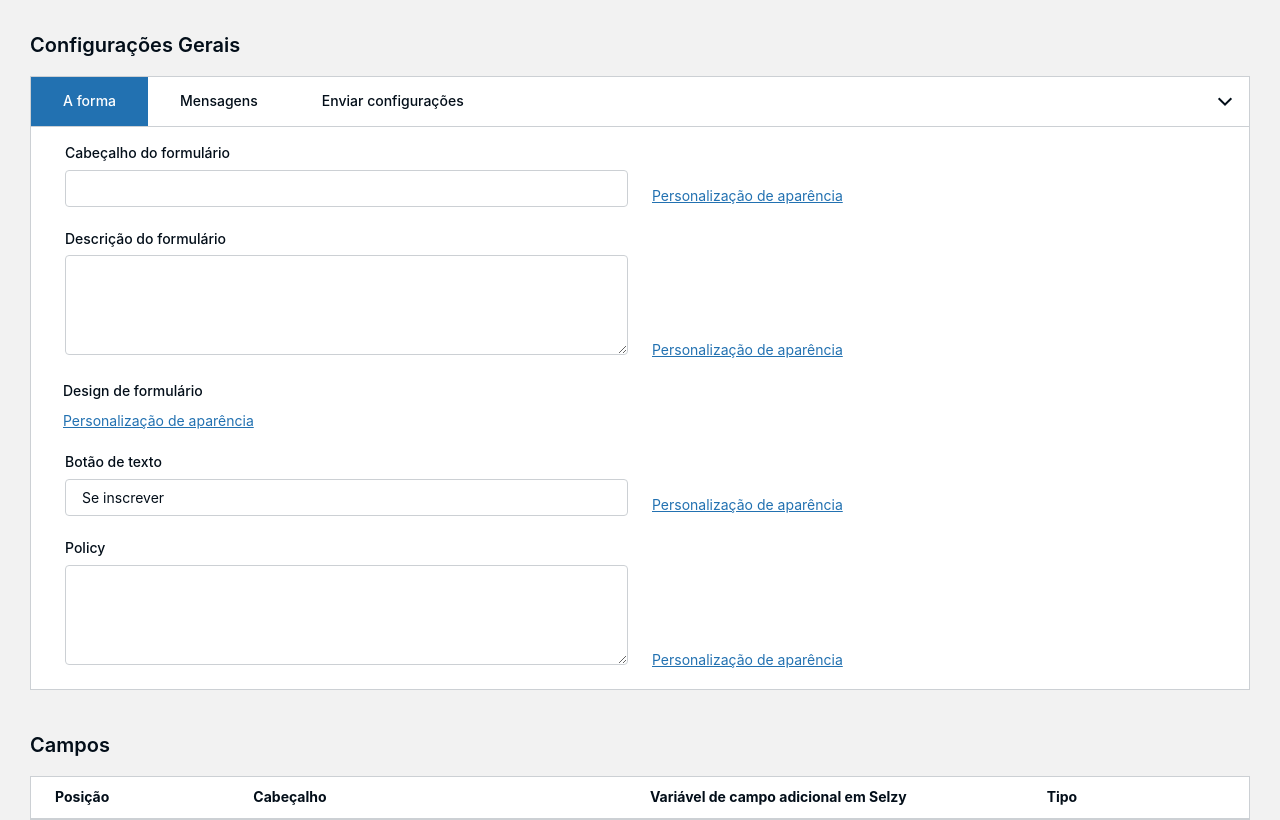
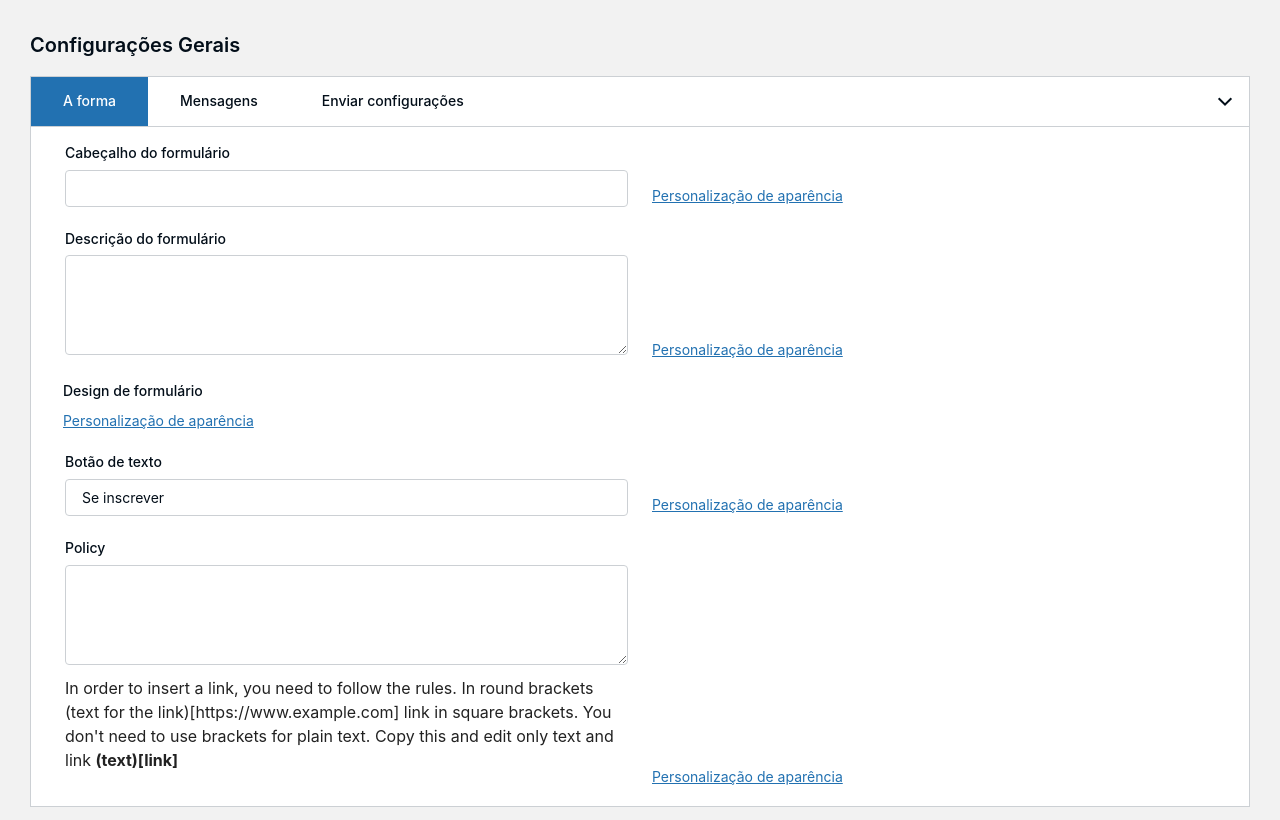
Before and after one commit to selzy-dev/selzy-wordpress-subscription, a Vue app in the folder builder/: page / in a window 1280 px wide. Shown: the top 820 px of the page. Built offline with nearby package versions, Linux system fonts and the light colour scheme.

Commit message:
link in policy

```diff
--- a/builder/src/components/common-settings-form.vue
+++ b/builder/src/components/common-settings-form.vue
@@ -109,6 +109,13 @@
             :type="'textarea'"
             @updateValue="updatePolicy"
           ></Field>
+              <p style="padding-top: 5px;">
+                In order to insert a link, you need to follow the rules. In round brackets
+                (text for the link)[https://www.example.com] link in square brackets.
+                You don't need to use brackets for plain text.
+                Copy this and edit only text and link
+                <b> (text)[link] </b>
+             </p>
         </v-col>
         <v-col cols="12" md="6">
           <v-row>
```
Also changed, not shown: 1 other file (tests, documents, lock files or other folders).
